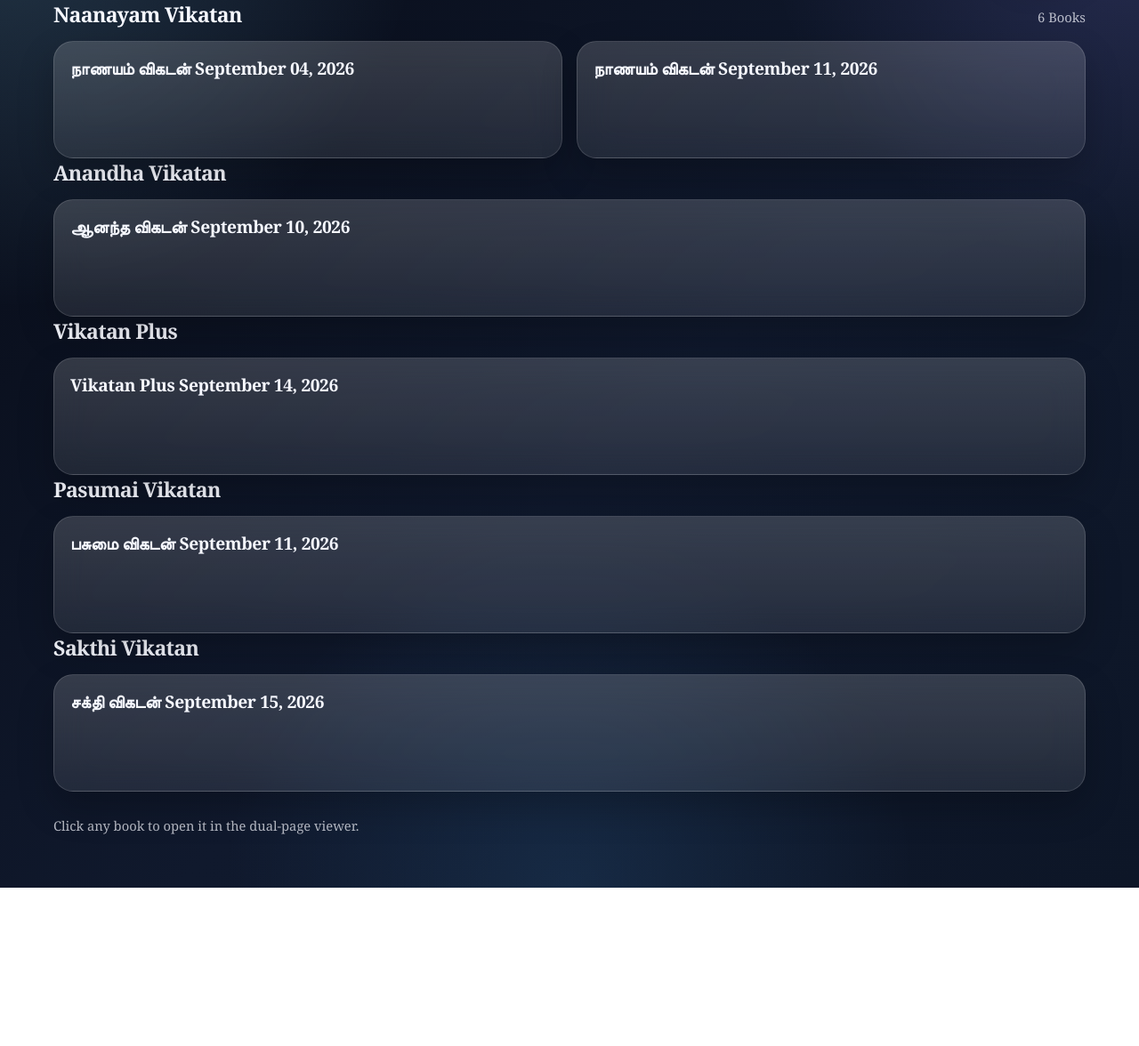
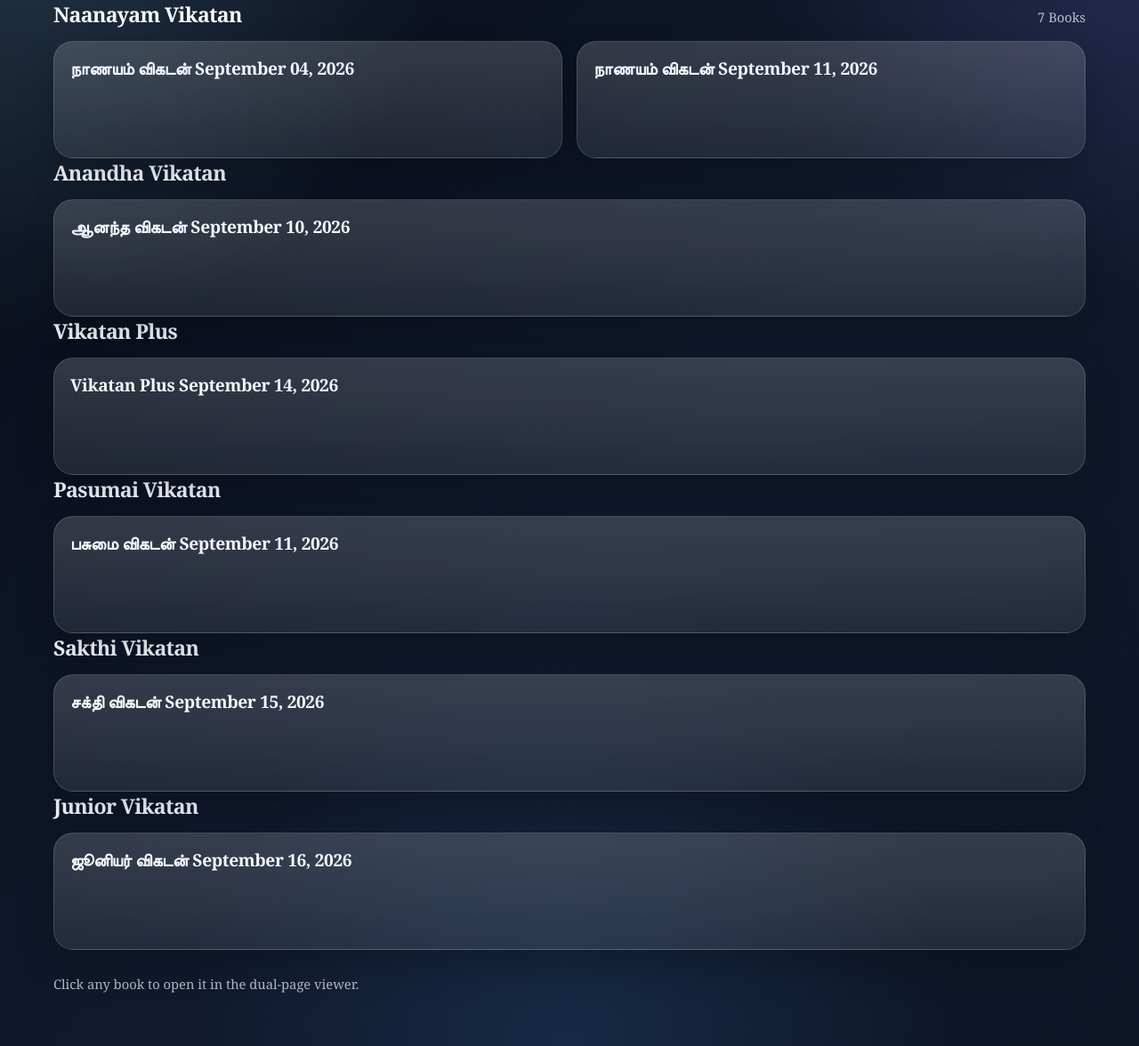
Before and after one commit to HemachandranSS/visual-book, a plain HTML site: page pages/vikatan_index.html in a window 1280 px wide. Shown: the part 131-1307 px from the top of the page at 89% size. Before the commit the page ends 1129 px from the top, so only its background shows below. Drawn offline with Linux system fonts and the light colour scheme.

Commit message:
Junior Vikatan sep 16

```diff
--- a/assets/vikatan_index.js
+++ b/assets/vikatan_index.js
@@ -4,7 +4,8 @@
   'https://hemachandranss.github.io/books10/books/visual-books/ஆனந்த_விகடன்_Sep_10_2025.pdf',
   'https://hemachandranss.github.io/books10/books/visual-books/பசுமை_விகடன்_Sep_11_2025.pdf',
   'https://hemachandranss.github.io/books10/books/visual-books/Vikatan_Plus_Sep_11_2025.pdf',
-  'https://hemachandranss.github.io/books10/books/visual-books/சக்தி_விகடன்_Sep_15_2026.pdf'
+  'https://hemachandranss.github.io/books10/books/visual-books/சக்தி_விகடன்_Sep_15_2026.pdf',
+  'https://hemachandranss.github.io/books10/books/visual-books/ஜூனியர்_விகடன்_Sep_16_2025'
 
 ];
 
--- a/pages/vikatan_index.html
+++ b/pages/vikatan_index.html
@@ -103,6 +103,21 @@
 
 
 
+              <div class="section-head">
+                <h2 class="section-title">Junior Vikatan</h2>
+
+                <div id="visualCount" class="section-note"></div>
+            </div>
+
+             <section id="visualGrid" class="grid">
+                <!-- Vikatan book cards -->
+                <a class="card" href="dual_pdf_viewer.html?book=books10/books/visual-books/ஜூனியர்_விகடன்_Sep_16_2025" target="_blank">
+                    <h2 class="card-title">ஜூனியர் விகடன் September 16, 2026</h2>
+                </a>
+            </section>
+
+
+
         </section>
 
         <div class="empty" style="display:none;">
```
